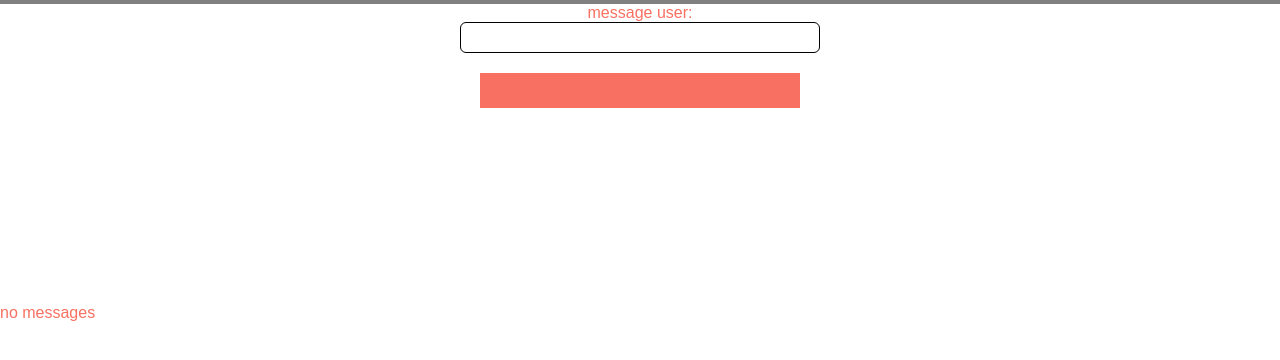
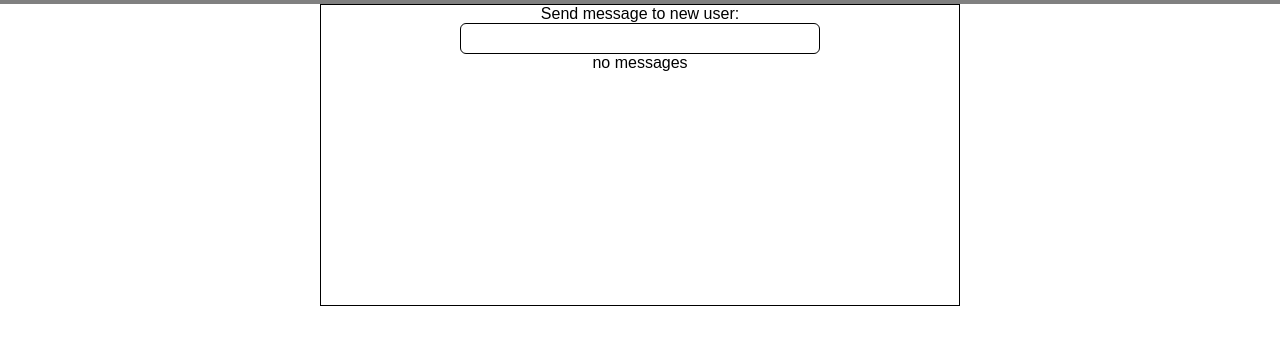
Before and after one commit to AebonYep/fit-connect, an Electron app: page frontend/views/messages.html in a window 1280 px wide. Shown: the part 76-436 px from the top of the page. Drawn offline with Linux system fonts and the light colour scheme; no server answers.

Commit message:
Add files via upload

```diff
--- a/frontend/views/messages.html
+++ b/frontend/views/messages.html
@@ -52,9 +52,18 @@
     </div>
   </nav>
 
-  <form>message user:<input type="text" id = "messagebutton"/><button id="messagebutton2"></button></form>
+  <div class="msg__container">
+    <form>Send message to new user:
+      <input type="text" id = "messagebutton">
+    <button id="messagebutton2" hidden="hidden"></button>
+    <h id="message ui"></h>
+    </form>
 
-  <h id="message ui"></h>
+
+
+  </div>
+
+
 
   <!-- You can also require other files to run in this process -->
 
```
